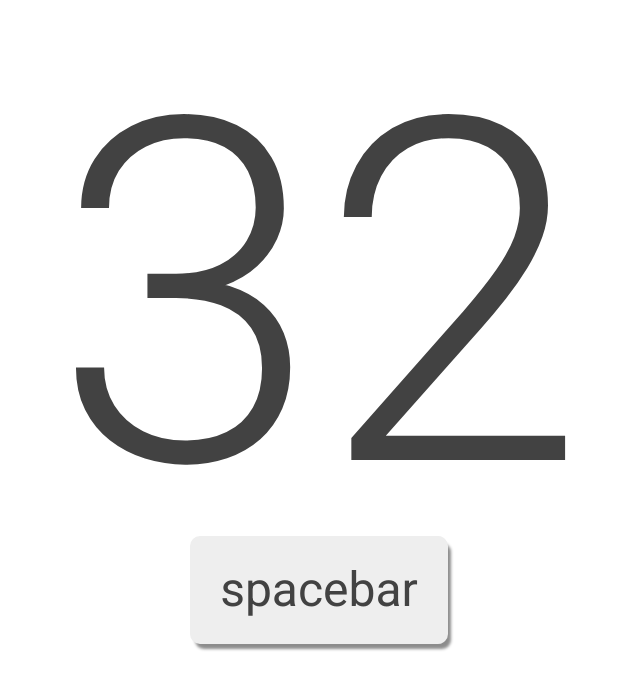
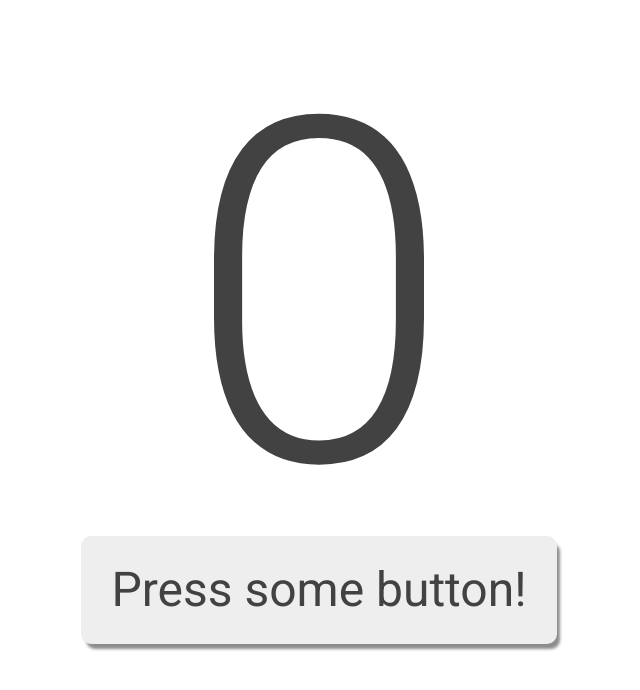
Before and after one commit to AvoJFB/keycode, a website: page index.html in a window 1280 px wide. Shown: the whole page, without its empty margins (321-961 px from the left). Drawn offline with Linux system fonts and the light colour scheme.

Commit message:
Fix start text

```diff
--- a/index.html
+++ b/index.html
@@ -10,10 +10,10 @@
 <body>
 	<div class="wrapper">
 		<div class="keycode">
-			32
+			0
 		</div>
 		<div class="keyname">
-			spacebar
+			Press some button!
 		</div>
 	</div>
 
```
